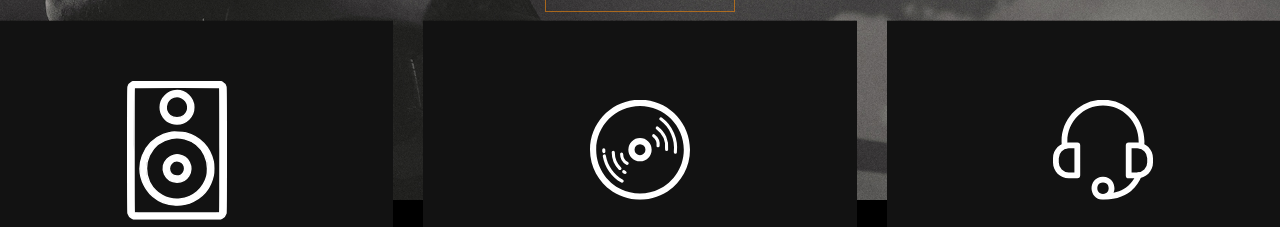
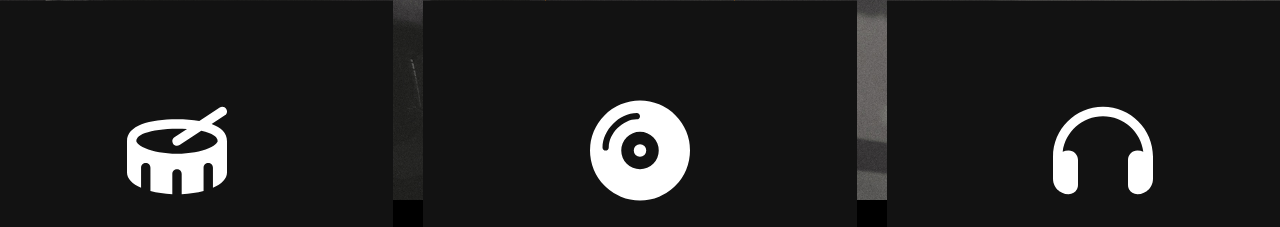
Before and after one commit to CalinCretu/proj-html-vuejs, a Vue app: page / in a window 1280 px wide. Shown: the part 573-800 px from the top of the page. Built offline with nearby package versions, Linux system fonts and the light colour scheme; a web font is replaced by a local one.

Commit message:
ADD - HeroCards_hover

```diff
--- a/src/components/HeroCards.vue
+++ b/src/components/HeroCards.vue
@@ -5,17 +5,17 @@ export default {
     return {
       cards: [
         {
-          image: '/imgs/Subwoofer.svg',
+          image: 'fa-solid fa-drum',
           title: 'Original Ideas',
           description: 'Contrary Popular Belief, Lorem Ipsum Not Simply Ipsum Ransom Text',
         },
         {
-          image: '/imgs/Disc.svg',
+          image: 'fa-solid fa-compact-disc',
           title: 'Music Studio',
           description: 'Contrary Popular Belief, Lorem Ipsum Not Simply Ipsum Ransom Text',
         },
         {
-          image: '/imgs/Headphones.svg',
+          image: 'fa-solid fa-headphones',
           title: 'Acoustic Covers',
           description: 'Contrary Popular Belief, Lorem Ipsum Not Simply Ipsum Ransom Text',
         },
@@ -29,9 +29,15 @@ export default {
   <div class="card-container">
     <ul class="cards">
       <li class="card" v-for="card in cards">
-        <img class="image" :src="card.image" alt="">
-        <div class="card-title">{{ card.title }}</div>
-        <div class="card-description">{{ card.description }}</div>
+        <div>
+          <font-awesome-icon class="icon" :icon="card.image" />
+        </div>
+        <div class="card-title">
+          {{ card.title }}
+        </div>
+        <div class="card-description">
+          {{ card.description }}
+        </div>
       </li>
     </ul>
   </div>
@@ -58,7 +64,7 @@ export default {
       align-items: center;
       justify-content: center;
       background-color: rgba(18, 18, 18);
-      padding: 60px;
+      padding: 70px 60px;
 
       .card-title {
         text-transform: uppercase;
@@ -72,10 +78,19 @@ export default {
         text-transform: capitalize;
       }
 
-      .image {
-        max-width: 100px;
-        filter: invert(1);
+      .icon {
+        font-size: 100px;
+        padding: 30px;
       }
+    }
+  }
+
+  .card:hover {
+    .icon {
+      color: #F2870C;
+      border: 1px solid white;
+      border-radius: 50%;
+      box-shadow: 0px 0px 20px #F2870C;
     }
   }
 }
--- a/src/main.js
+++ b/src/main.js
@@ -2,10 +2,10 @@ import { createApp } from 'vue'
 import App from './App.vue'
 import { library } from '@fortawesome/fontawesome-svg-core'
 import { FontAwesomeIcon } from '@fortawesome/vue-fontawesome'
-import { faUserSecret, faExpand, faCircleXmark } from '@fortawesome/free-solid-svg-icons'
+import { faUserSecret, faExpand, faCircleXmark, faDrum, faCompactDisc, faHeadphones } from '@fortawesome/free-solid-svg-icons'
 import { faUser, faHeart, faCirclePlay } from '@fortawesome/free-regular-svg-icons'
 import { faOpencart } from '@fortawesome/free-brands-svg-icons'
-library.add(faUserSecret, faUser, faHeart, faOpencart, faExpand, faCircleXmark, faCirclePlay)
+library.add(faUserSecret, faUser, faHeart, faOpencart, faExpand, faCircleXmark, faCirclePlay, faDrum, faCompactDisc, faHeadphones)
 createApp(App)
   .component('font-awesome-icon', FontAwesomeIcon)
   .mount('#app')
```
